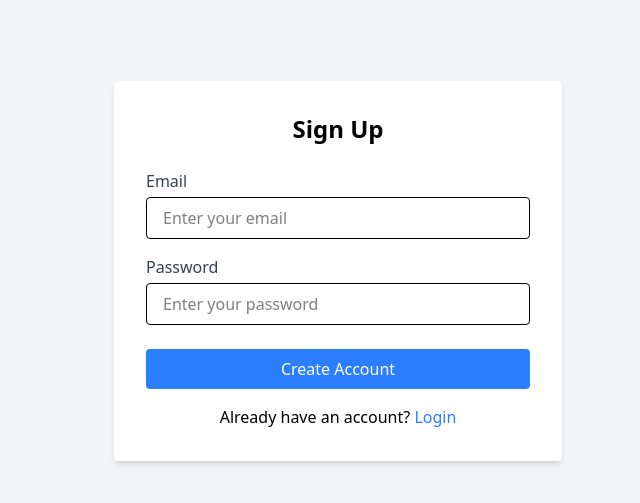
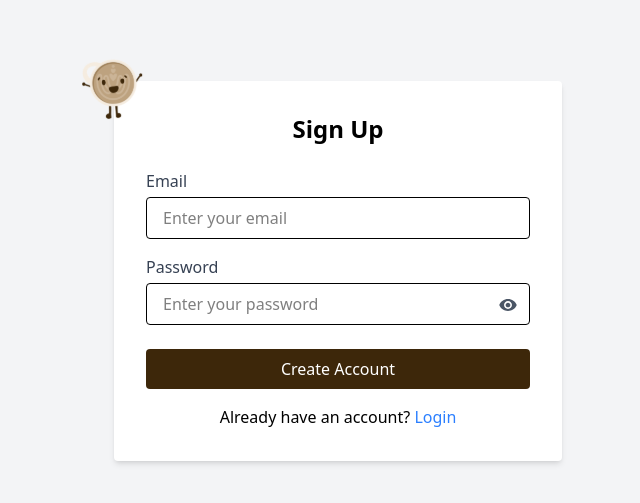
Before and after one commit to Jollibuilders/FIP_Project, a React (Vite) app in the folder frontend/: page /signup in a window 1280 px wide. Shown: the part 129-632 px from the top of the page, without its empty margins (302-942 px from the left). Built offline with nearby package versions, Linux system fonts and the light colour scheme; no server answers.

Commit message:
Finished up faq page and changed UI on signup/login

```diff
--- a/frontend/src/components/chat/TopUserCard.jsx
+++ b/frontend/src/components/chat/TopUserCard.jsx
@@ -8,7 +8,7 @@ const TopUserCard = ({ name, id }) => {
         <div className="flex flex-row px-6 items-center w-full h-14 rounded-xl shadow-[0_4px_4px_0_rgba(0,0,0,0.25)] bg-white mb-6">
             <img src={profile} alt="User Profile" className="w-8 h-auto rounded-full mr-4" />
             <span className="font-semibold">{name}</span>
-            <Link to={`/profile/${id}`} className="ml-auto transform transition-transform duration-200 hover:scale-130 active:scale-90 font-bold text-xl">
+            <Link to={`/profile/${id}`} className="ml-auto transform transition-transform duration-200 hover:scale-110 active:scale-90 font-bold text-xl">
                 <FaCircleInfo className="ml-auto text-[#3D270A]"/>
             </Link>
         </div>
--- a/frontend/src/pages/FAQPage.jsx
+++ b/frontend/src/pages/FAQPage.jsx
@@ -4,12 +4,12 @@ import { FaTimes, FaPlus } from "react-icons/fa";
 
 function FAQPage() {
     const faqs = [
-        {question: "How do I get started?", answer: "When you sign up, you’ll start with the Free plan. It's ideal for new teams and allows unlimited team members, but only 1 active editable project at a time. For more advanced features, check out our Basic, Premium, or Enterprise plans." },
-        {question: "What is included in the Free Plan?", answer: "place holder answer"},
-        {question: "What is included in the Free Plan?", answer: "placeholder answer"},
-        {question: "How do I cancel my membership?", answer: "placeholder answer"},
-        {question: "How do I transfer my membership to a different account?", answer: "placeholder answer"},
-        {question: "What is the refund policy?", answer: "placeholder answer"},
+        {question: "How do I get started?", answer: "When you sign up, you’ll start with the Free plan. It's ideal for new mentees and allows all basic capabilites, but only limited connections. For more advanced features, check out our Basic, Premium, or Enterprise plans." },
+        {question: "How will I know when a mentor or mentee has connected with me?", answer: "You will be able to view this new connection through the Networks tab."},
+        {question: "What is the point of the app?", answer: "The app is designed to help you connect with mentors and mentees. It allows you to find people who can help you grow in your career or personal life."},
+        {question: "What is included in the Free Plan?", answer: "Well the Free plan allows unlimited access to mentors or mentees, but only limited connections a day. Additionally, our free plan allows to see others but with numbered access. Members can upgrade at any time to unlock more features."},
+        {question: "How do I transfer my membership to a different account?", answer: "Memberships are auotmatically transferred to the new account. If you are having issues, please contact support."},
+        {question: "What is the refund policy?", answer: "Membership fees are non-refundable. However, if you cancel your membership before the next billing cycle, you will not be charged again."},
     ];
     const [openIndex, setOpenIndex] = useState(null);
 
@@ -18,7 +18,7 @@ function FAQPage() {
     };
     return (
         <div className="p-6 max-w-3xl mx-auto bg-gray-100 rounded-lg shadow-lg mt-20">
-            <h1 className="text-3xl font-bold text-center mb-6">Frequently Asked Questions</h1>
+            <h1 className="text-3xl font-semibold text-center mb-6">Frequently Asked Questions</h1>
             <div className="space-y-4">
                 {faqs.map((faqs, index)=>(
                     <div key={index} className="bg-white p-4 rounded-lg shadow-md cursor-pointer" onClick={() => toggleFAQ(index)}>
--- a/frontend/src/pages/Login.jsx
+++ b/frontend/src/pages/Login.jsx
@@ -3,13 +3,15 @@ import { useNavigate, Link } from 'react-router-dom';
 import { signInWithEmailAndPassword } from 'firebase/auth';
 import { doc, getDoc, setDoc } from 'firebase/firestore';
 import { auth, db } from '../firebase';
+import fip_logo from "../assets/fip_logo.svg";
 
-import { IoIosClose } from "react-icons/io";
+import { IoIosClose, IoMdEye, IoMdEyeOff } from "react-icons/io";
 
 const Login = () => {
     const [email, setEmail] = useState('');
     const [password, setPassword] = useState('');
     const [error, setError] = useState('');
+    const [showPassword, setShowPassword] = useState(false);
 
     // Initialize the navigate function
     const navigate = useNavigate();
@@ -46,7 +48,12 @@ const Login = () => {
 
     return (
         <div className="min-h-screen flex items-center justify-center bg-gray-100 p-4">
-            <div className="bg-white p-8 rounded shadow-md w-full max-w-md">
+            <div className="bg-white p-8 rounded shadow-md w-full max-w-md relative">
+                <img
+                    src={fip_logo}
+                    alt="FIP Logo"
+                    className="absolute -top-6 -right-8 w-16 h-16"
+                />
                 <h2 className="text-2xl font-bold mb-6 text-center">Login</h2>
                 {error && (
                     <div className="flex flex-row items-center justify-between mb-4 p-2 px-3 bg-red-100 rounded">
@@ -69,23 +76,29 @@ const Login = () => {
                             className="mt-1 w-full px-4 py-2 border rounded focus:outline-none focus:ring-2 focus:ring-blue-500"
                         />
                     </div>
-                    <div className="mb-6">
+                    <div className="mb-6 relative">
                         <label htmlFor="login-password" className="block text-gray-700">
                             Password
                         </label>
                         <input
-                            type="password"
+                            type={showPassword ? 'text' : 'password'}
                             id="login-password"
                             placeholder="Enter your password"
                             value={password}
                             onChange={(e) => setPassword(e.target.value)}
                             required
-                            className="mt-1 w-full px-4 py-2 border rounded focus:outline-none focus:ring-2 focus:ring-blue-500"
+                            className="mt-1 w-full px-4 py-2 border rounded focus:outline-none focus:ring-2 focus:ring-blue-500 pr-10"
                         />
+                        <div
+                            className="absolute right-3 top-[40px] text-xl text-gray-600 cursor-pointer"
+                            onClick={() => setShowPassword(prev => !prev)}
+                        >
+                            {showPassword ? <IoMdEyeOff /> : <IoMdEye />}
+                        </div>
                     </div>
                     <button
                         type="submit"
-                        className="w-full py-2 bg-green-500 text-white rounded hover:bg-green-600 transition-colors"
+                        className="w-full py-2 bg-[#9E8059] text-white rounded hover:bg-[#a08664d5] transition-colors"
                     >
                         Log In
                     </button>
--- a/frontend/src/pages/SignUp.jsx
+++ b/frontend/src/pages/SignUp.jsx
@@ -3,11 +3,15 @@ import { useNavigate, Link } from 'react-router-dom';
 import { createUserWithEmailAndPassword } from 'firebase/auth';
 import { doc, setDoc, serverTimestamp } from 'firebase/firestore';
 import { auth, db } from '../firebase';
+import fip_logo from "../assets/fip_logo.svg";
+
+import { IoIosClose, IoMdEye, IoMdEyeOff } from "react-icons/io";
 
 const SignUp = () => {
     const [email, setEmail] = useState('');
     const [password, setPassword] = useState('');
     const [error, setError] = useState('');
+    const [showPassword, setShowPassword] = useState(false);
     const navigate = useNavigate();
 
     const handleSignUp = async (e) => {
@@ -32,18 +36,32 @@ const SignUp = () => {
 
             navigate('/select-role');
         } catch (err) {
+            if(err.code === 'auth/email-already-in-use') {
+                setError('Email already in use. Please sign-in or try another one.');
+            } else if(err.code === 'auth/invalid-email') {
+                setError('Invalid email address. Please enter a valid email.');
+            } else if(err.code === 'auth/weak-password') {
+                setError('Weak password. Please enter a stronger password.');
+            } else {
+                setError(err.message);
+            }
             console.error('Error signing up:', err);
-            setError(err.message);
         }
     };
 
     return (
         <div className="min-h-screen flex items-center justify-center bg-gray-100 p-4">
-            <div className="bg-white p-8 rounded shadow-md w-full max-w-md">
+            <div className="bg-white p-8 rounded shadow-md w-full max-w-md relative">
+                <img
+                    src={fip_logo}
+                    alt="FIP Logo"
+                    className="absolute -top-6 -left-8 w-16 h-16"
+                />
                 <h2 className="text-2xl font-bold mb-6 text-center">Sign Up</h2>
                 {error && (
-                    <div className="mb-4 p-2 bg-red-100 text-red-600 text-sm rounded">
-                        {error}
+                    <div className="flex flex-row items-center justify-between mb-4 p-2 px-3 bg-red-100 rounded">
+                        <span className="text-red-600 text-sm">{error}</span>
+                        <IoIosClose className="text-red-600 text-lg transform hover:scale-135 transition-transform duration-200" onClick={() => setError('')}/>
                     </div>
                 )}
                 <form onSubmit={handleSignUp}>
@@ -61,23 +79,29 @@ const SignUp = () => {
                             className="mt-1 w-full px-4 py-2 border rounded focus:outline-none focus:ring-2 focus:ring-blue-500"
                         />
                     </div>
-                    <div className="mb-6">
+                    <div className="mb-6 relative">
                         <label htmlFor="signup-password" className="block text-gray-700">
                             Password
                         </label>
                         <input
-                            type="password"
+                            type={showPassword ? 'text' : 'password'}
                             id="signup-password"
                             placeholder="Enter your password"
                             value={password}
                             onChange={(e) => setPassword(e.target.value)}
                             required
-                            className="mt-1 w-full px-4 py-2 border rounded focus:outline-none focus:ring-2 focus:ring-blue-500"
+                            className="mt-1 w-full px-4 py-2 border rounded focus:outline-none focus:ring-2 focus:ring-blue-500 pr-10"
                         />
+                        <div
+                            className="absolute right-3 top-[40px] text-xl text-gray-600 cursor-pointer"
+                            onClick={() => setShowPassword(prev => !prev)}
+                        >
+                            {showPassword ? <IoMdEyeOff /> : <IoMdEye />}
+                        </div>
                     </div>
                     <button
                         type="submit"
-                        className="w-full py-2 bg-blue-500 text-white rounded hover:bg-blue-600 transition-colors"
+                        className="w-full py-2 bg-[#3D270A] text-white rounded hover:bg-[#3d270ac1] transition-colors"
                     >
                         Create Account
                     </button>
```
